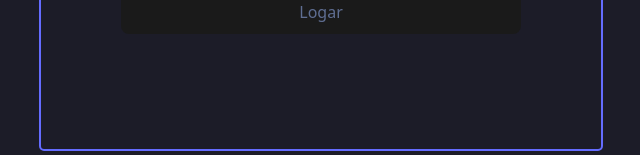
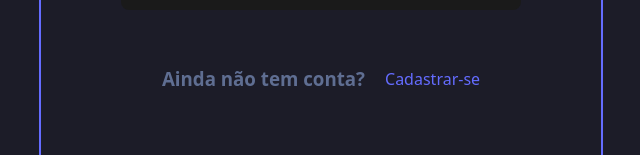
Before and after one commit to Solucao-Emissao-Certificados/codigo-solucao, a React (Vite) app in the folder certificados/: page /loginuser in a window 1280 px wide. Shown: the part 711-866 px from the top of the page, without its empty margins (319-959 px from the left). Built offline with nearby package versions, Linux system fonts and the light colour scheme; no server answers.

Commit message:
tudo ligado. Agora so falta a assinatura

```diff
--- a/certificados/src/pages/Login/LoginRepresentante/index.jsx
+++ b/certificados/src/pages/Login/LoginRepresentante/index.jsx
@@ -82,6 +82,10 @@ export default function LoginRepresentante() {
                         <button className="login-button" type="submit">Logar</button>
                         <p>{message}</p>
                     </form>
+                    <div className="login-register-card">
+                        <h3>Ainda não tem conta? </h3>
+                        <Link to="/registerrepresentante" id="login-register-a"><p>Cadastrar-se</p></Link>
+                    </div>
                 </div>
             </div>
         </div>
--- a/certificados/src/pages/Login/LoginUser/index.jsx
+++ b/certificados/src/pages/Login/LoginUser/index.jsx
@@ -90,6 +90,10 @@ export default function LoginUser() {
                         <button className="login-button" type="submit">Logar</button>
                         <p>{message}</p>
                     </form>
+                    <div className="login-register-card">
+                        <h3>Ainda não tem conta? </h3>
+                        <Link to="/registeruser" id="login-register-a"><p>Cadastrar-se</p></Link>
+                    </div>
                 </div>
             </div>
         </div>
--- a/certificados/src/pages/Login/login.css
+++ b/certificados/src/pages/Login/login.css
@@ -90,3 +90,15 @@
 .login-button {
     width: 100%;
 }
+
+.login-register-card{
+    display: flex;
+    gap: 20px;
+}
+
+#login-register-a {
+    align-self: center;
+    justify-content: center;
+    align-items: center;
+    text-decoration: none;
+}
--- a/certificados/src/pages/Register/RegisterRepresentante/index.jsx
+++ b/certificados/src/pages/Register/RegisterRepresentante/index.jsx
@@ -40,7 +40,7 @@ export default function RegisterRepresentante() {
     return (
         <div>
             <div>
-                <h2>Cadastro User</h2>
+                <h2>Cadastro Representante</h2>
                 <form onSubmit={createRepresentante}>
                     <label>
                         Nome
```
